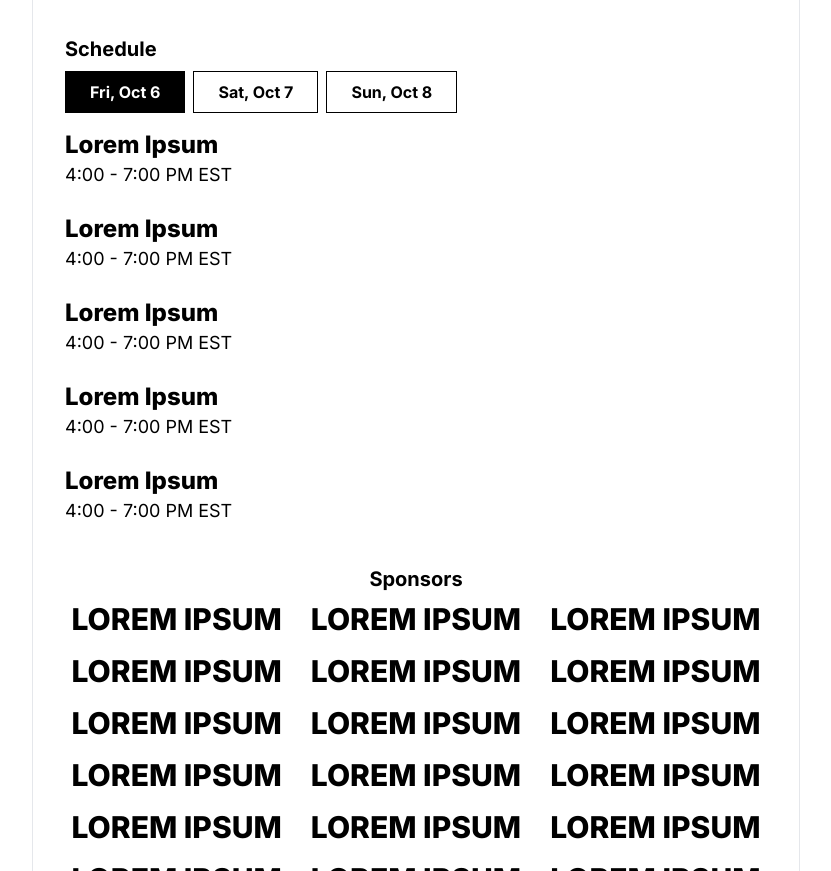
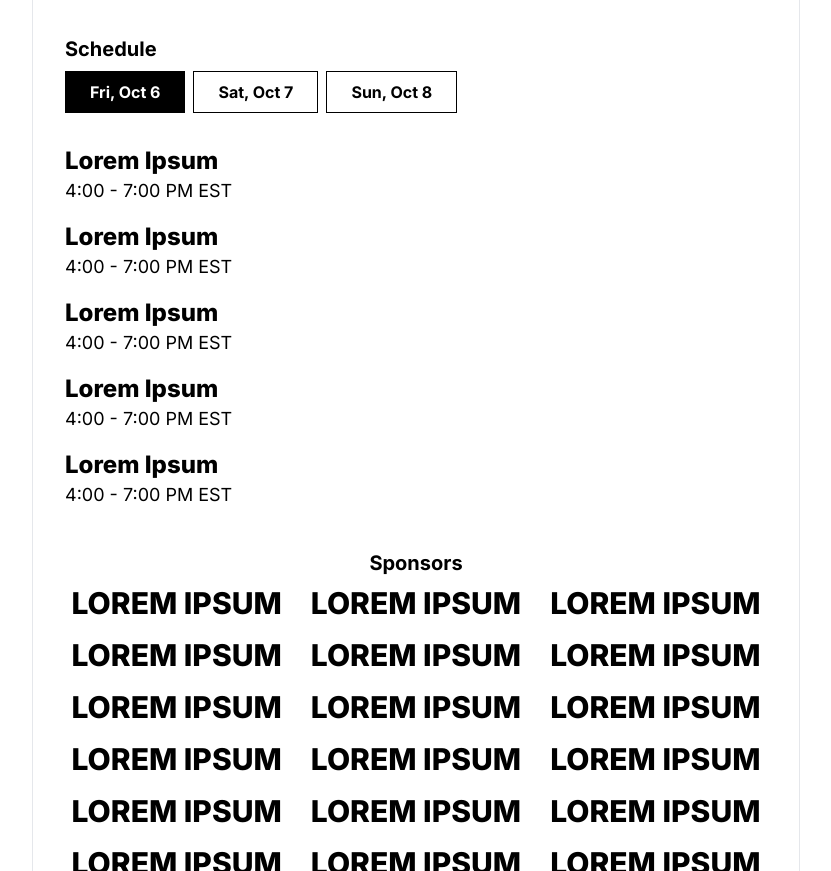
Before and after one commit to KnightHacks/hackathon-site-2023, a Next.js app: page / in a window 1280 px wide. Shown: the part 1160-2031 px from the top of the page, without its empty margins (224-1055 px from the left). Built offline with nearby package versions, Linux system fonts and the light colour scheme.

Commit message:
Minor style changes

```diff
--- a/src/pages/index.tsx
+++ b/src/pages/index.tsx
@@ -145,7 +145,7 @@ function ScheduleSection() {
   return (
     <section className="mb-10">
       <Header>Schedule</Header>
-      <div className="mb-4 flex flex-col gap-2 sm:flex-row">
+      <div className="mb-8 flex flex-col gap-2 sm:flex-row">
         {days.map((day, i) => (
           <button
             key={i}
@@ -158,7 +158,7 @@ function ScheduleSection() {
           </button>
         ))}
       </div>
-      <ul className="flex flex-col gap-6">
+      <ul className="flex flex-col gap-4">
         {Array.from({ length: 5 }).map((_, i) => (
           <Event key={i} />
         ))}
```
